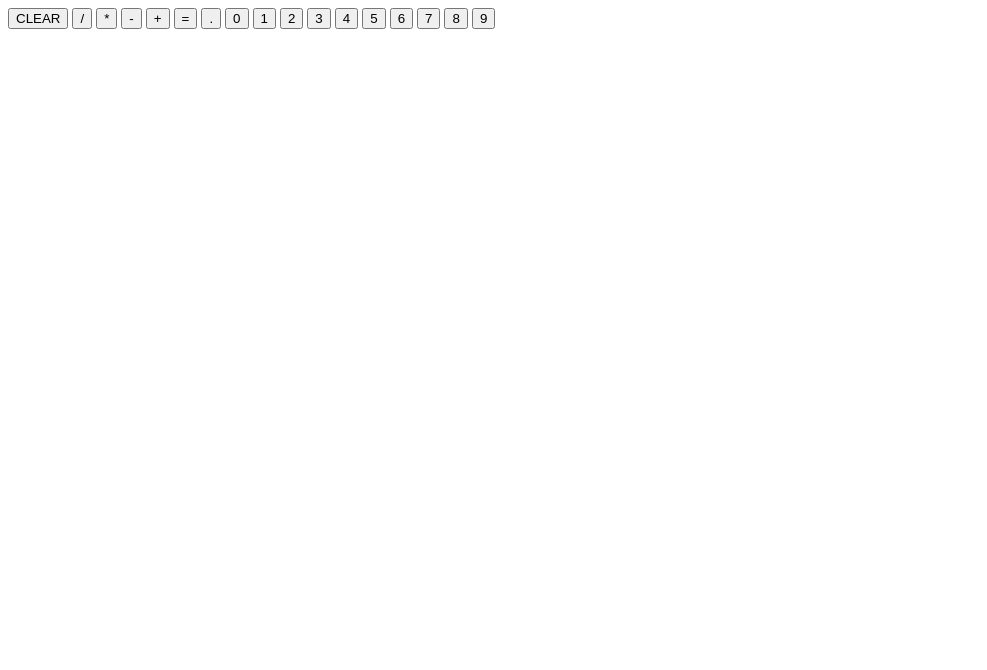
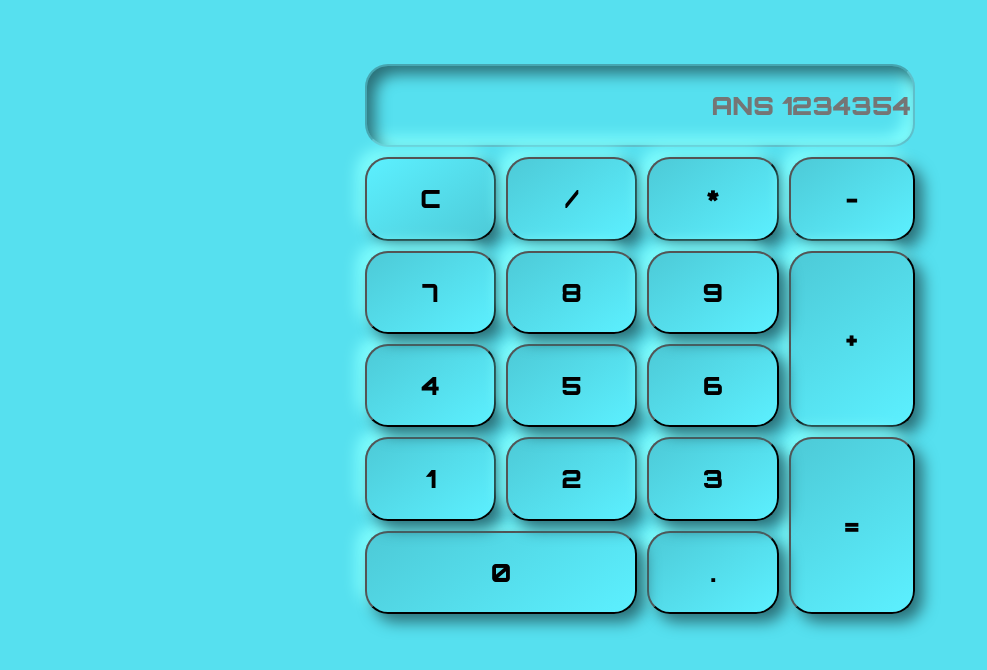
Before and after one commit to Lazizhon/calculator, a plain HTML site: page index.html in a window 1280 px wide. Shown: the whole page, without its empty margins (0-987 px from the left). Drawn offline with Linux system fonts and the light colour scheme.

Commit message:
major style

```diff
--- a/index.html
+++ b/index.html
@@ -10,7 +10,8 @@
 <body>
 
 <div class="container">
-    <button class="button" id="clear_btn">CLEAR</button>
+    <input type="text" id="answer_display" disabled placeholder="ANS 1234354" dir="rtl">
+    <button class="button" id="clear_btn">C</button>
     <button class="button" id="divide_btn">/</button>
     <button class="button" id="multiply_btn">*</button>
     <button class="button" id="minus_btn">-</button>
--- a/style.css
+++ b/style.css
@@ -0,0 +1,121 @@
+@import url('https://fonts.googleapis.com/css2?family=Orbitron:wght@900&display=swap');
+
+@font-face {
+    font-family: 'digital';
+    src: url('digital.ttf') format('truetype'),
+        /* Safari, Android, iOS */
+}
+
+body {
+    margin: 0 auto;
+    background-color: #56e0ef;
+
+    display: grid;
+    place-content: center;
+    padding-top: 5%;
+
+}
+
+.container {
+    display: grid;
+    grid-template-areas:
+        "digidisplay digidisplay digidisplay digidisplay"
+        "clear devide    multiply    minus"
+        "seven eight nine plus"
+        "four five six plus"
+        "one two three equal"
+        "zero zero decimal equal";
+    grid-gap: 10px;
+    width: 550px;
+    height: 550px;
+}
+
+.button {
+    font-family: 'Orbitron', sans-serif;
+    font-size: 25px;
+    border-radius: 23px;
+    background: linear-gradient(145deg, #4dcad7, #5cf0ff);
+    box-shadow: 8px 8px 15px #2b7078,
+        -8px -8px 15px #81ffff;
+}
+
+#answer_display {
+    font-family: 'Orbitron', sans-serif;
+    font-size: 25px;
+
+    grid-area: digidisplay;
+    border-radius: 23px;
+    background: #56e0ef;
+    box-shadow: inset 8px 8px 15px #2b7078,
+        inset -8px -8px 15px #81ffff;
+    color: black;
+}
+
+#clear_btn {
+    grid-area: clear;
+    background: linear-gradient(145deg, #5cf0ff, #4dcad7);
+}
+
+#divide_btn {
+    grid-area: devide;
+}
+
+#multiply_btn {
+    grid-area: multiply;
+}
+
+#minus_btn {
+    grid-area: minus;
+}
+
+#plus_btn {
+    grid-area: plus;
+}
+
+#equal_btn {
+    grid-area: equal;
+}
+
+#decimal_btn {
+    grid-area: decimal;
+}
+
+#zero_btn {
+    grid-area: zero;
+}
+
+#one_btn {
+    grid-area: one;
+}
+
+#two_btn {
+    grid-area: two;
+}
+
+#three_btn {
+    grid-area: three;
+}
+
+#four_btn {
+    grid-area: four;
+}
+
+#five_btn {
+    grid-area: five;
+}
+
+#six_btn {
+    grid-area: six;
+}
+
+#seven_btn {
+    grid-area: seven;
+}
+
+#eight_btn {
+    grid-area: eight;
+}
+
+#nine_btn {
+    grid-area: nine;
+}
```
Also changed, not shown: digital-7.regular.ttf (added), 1 other file.
